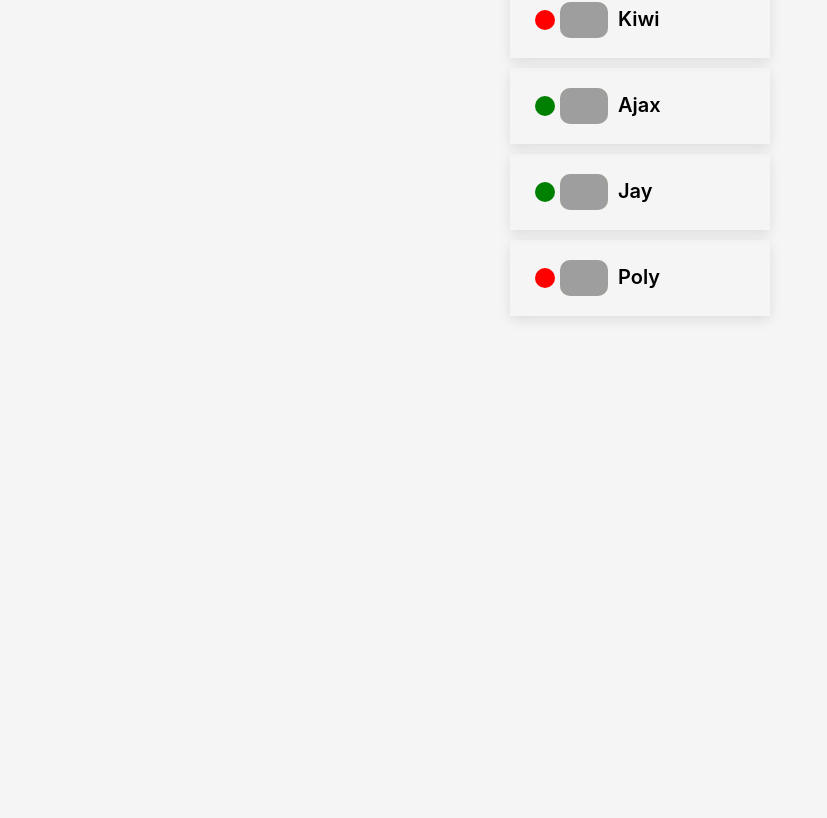
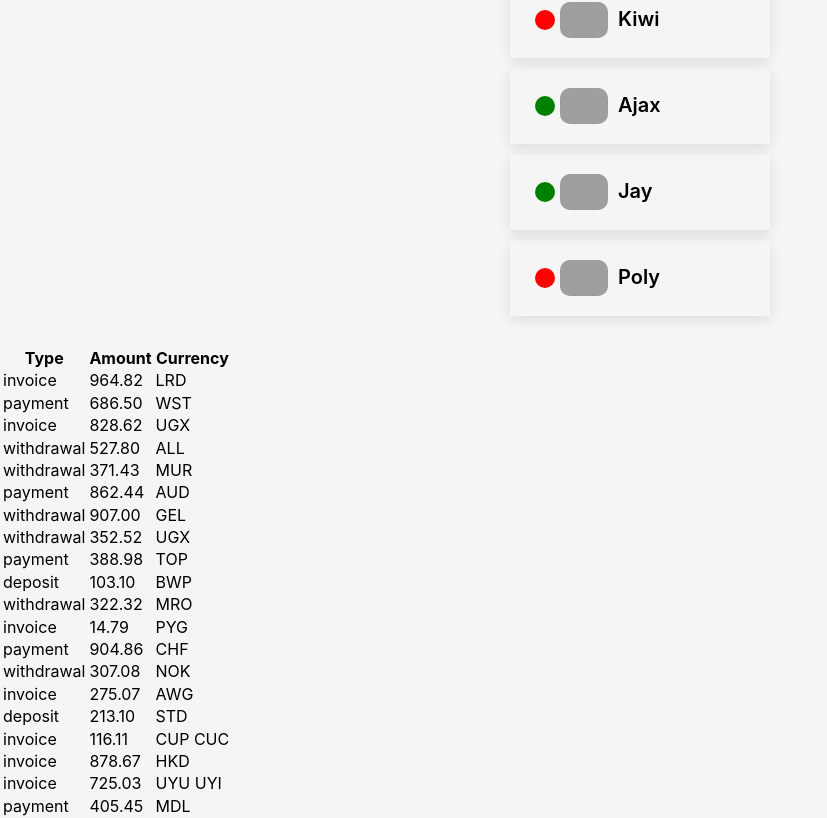
Before and after one commit to PatrycjaWiza/goit-react-hw-01-components, a React (Create React App) app: page / in a window 1280 px wide. Shown: the part 610-1428 px from the top of the page, without its empty margins (0-827 px from the left). Before the commit the page ends 956 px from the top, so only its background shows below. Built offline with nearby package versions, Linux system fonts and the light colour scheme; grey boxes are pictures that could not be loaded.

Commit message:
transaction history jsx

```diff
--- a/src/components/App.jsx
+++ b/src/components/App.jsx
@@ -7,10 +7,13 @@
 import friends from '../friend-list/friends.json';
 import { FriendList, FriendListItem } from './Friendlist';
 
+import transactions from '../transaction-history/transactions.json';
+import { TransactionHistory } from './Transactions';
+
 export const App = () => {
   return (
     <div>
-      <div>
+      {/* profile component */}
       <Profile
         username={user.username}
         tag={user.tag}
@@ -18,16 +21,19 @@
         avatar={user.avatar}
         stats={user.stats}
       />
-      </div>
-      <div>
+
       {/* Statistic component with title */}
       <Statistics title="Upload stats" stats={data} />
       {/* Statistics component without title */}
       {/* <Statistics stats={data} /> */}
-      </div>
-      <FriendList friends={friends}>
+
+      {/* Friendlist component */}
+      <FriendList>
         <FriendListItem friends={friends} />
       </FriendList>
+
+      {/* Transaction History component */}
+      <TransactionHistory items={transactions} />
     </div>
   );
 };
--- /dev/null
+++ b/src/components/Transactions.jsx
@@ -0,0 +1,32 @@
+import PropTypes from 'prop-types';
+
+export const TransactionHistory = ({ items }) => {
+  return (
+    <table className="transaction-history">
+      <thead>
+        <tr>
+          <th>Type</th>
+          <th>Amount</th>
+          <th>Currency</th>
+        </tr>
+      </thead>
+
+      <tbody>
+        {items.map(({ id, type, amount, currency }) => (
+          <tr key={id}>
+            <td>{type}</td>
+            <td>{amount}</td>
+            <td>{currency}</td>
+          </tr>
+        ))}
+      </tbody>
+    </table>
+  );
+};
+
+TransactionHistory.propTypes = {
+  id: PropTypes.string,
+  type: PropTypes.string,
+  amount: PropTypes.number,
+  currency: PropTypes.string,
+};
```
Lines whose indentation alone changed are shown as unchanged.
